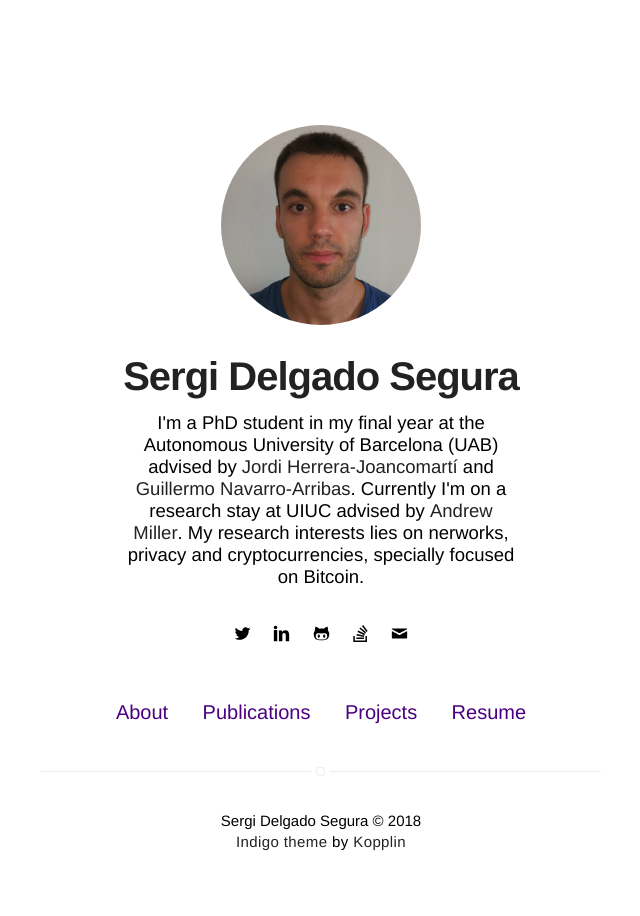
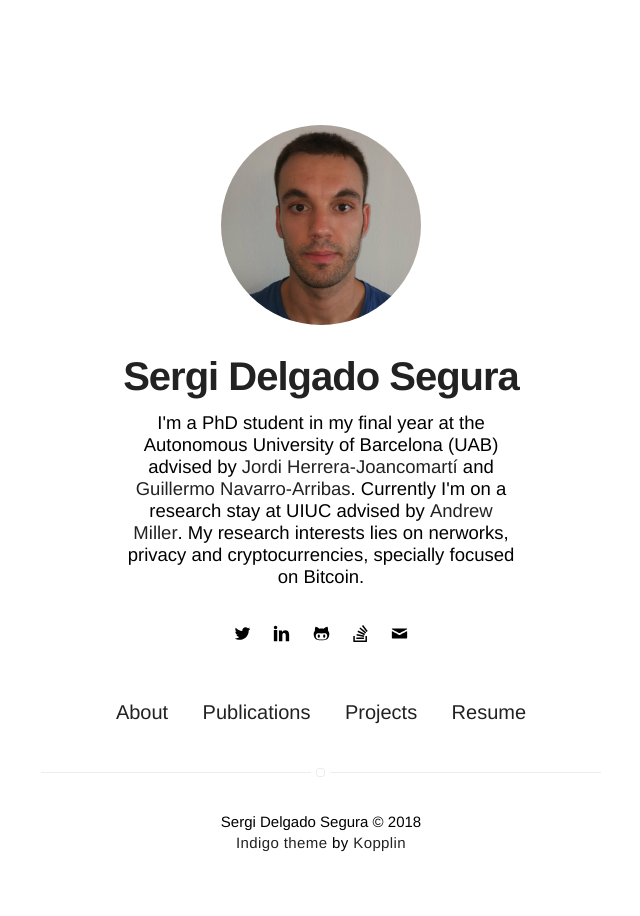
Before and after one commit to sr-gi/me, a Jekyll site: the page built from index.html, in a window 1280 px wide. Shown: the whole page, without its empty margins (319-959 px from the left). Built offline with Jekyll 4.4.1, drawn with Linux system fonts in a browser that asks for light colours.

Commit message:
Improves front-end

```diff
--- a/_sass/components/nav.sass
+++ b/_sass/components/nav.sass
@@ -26,6 +26,13 @@
         > .item > .link
             font-size: 1.4rem
             padding: 20px 10px
+            padding-bottom: 7px
+            transition: all .2s ease-in-out
+            border-bottom: 0.5px solid transparent
+
+            &:hover
+                border-color: $gama
+
 
 .nav-home
     margin-top: 40px
@@ -39,9 +46,11 @@
             padding: 7px 15px
             margin: 0
             border-radius: 4%
-            transition: all .4s ease-in-out
+            transition: all .2s ease-in-out
+            border-bottom: 1px solid transparent
+            color: $beta
             //width: 70px
 
 
             &:hover
-                color: $alpha
+                border-color: $gama
```
